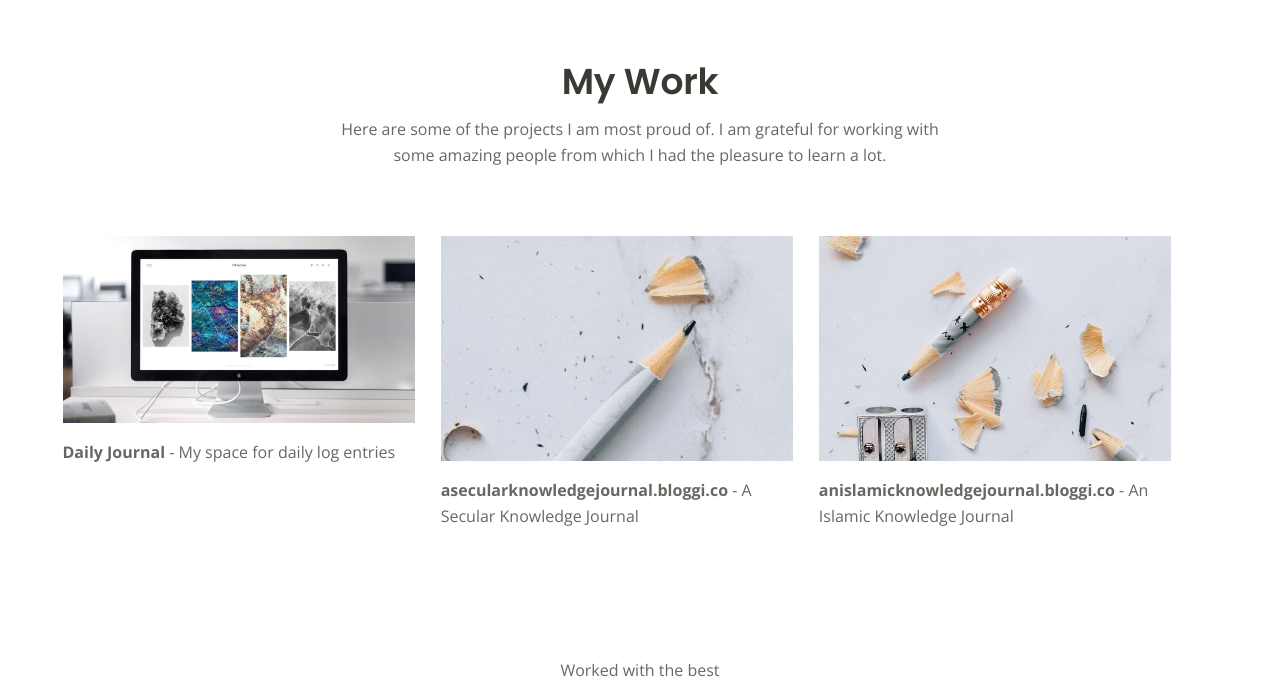
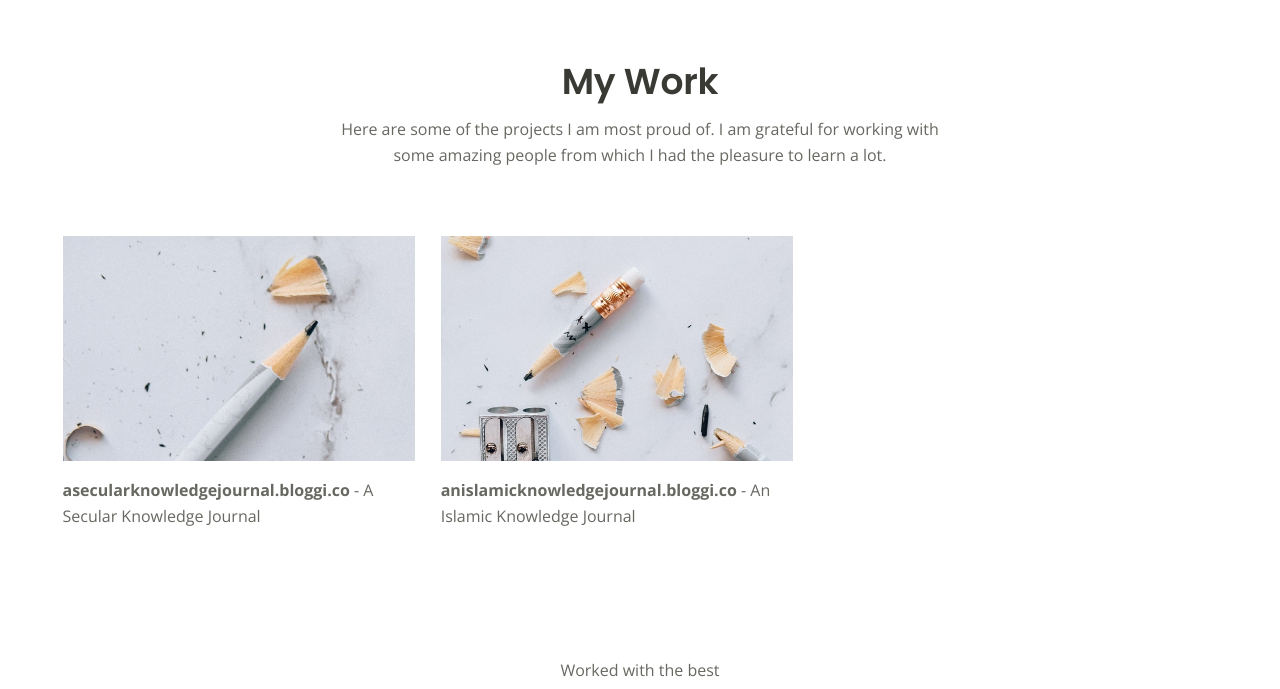
Before and after one commit to AmeerKhan1001/ameerkhan1001.github.io, a plain HTML site: page index.html in a window 1280 px wide. Shown: the part 3358-4047 px from the top of the page. Drawn offline with nearby package versions, Linux system fonts and the light colour scheme.

Commit message:
29/12/21

```diff
--- a/index.html
+++ b/index.html
@@ -194,19 +194,6 @@
                     <!-- Card -->
                     <div class="card">
                         <div class="card-image">
-                            <a href="./pages/journal.html">
-                                <img class="img-fluid" src="images/project-details-large.jpg" alt="alternative">
-                            </a>
-                        </div>
-                        <div class="card-body">
-                            <strong>Daily Journal</strong> - My space for daily log entries
-                        </div>
-                    </div>
-                    <!-- end of card -->
-
-                    <!-- Card -->
-                    <div class="card">
-                        <div class="card-image">
                             <a href="https://asecularknowledgejournal.bloggi.co/">
                                 <img class="img-fluid" src="images/project-1.jpg" alt="alternative">
                             </a>
```
Also changed, not shown: pages/journal.html (+1 -0 lines).
